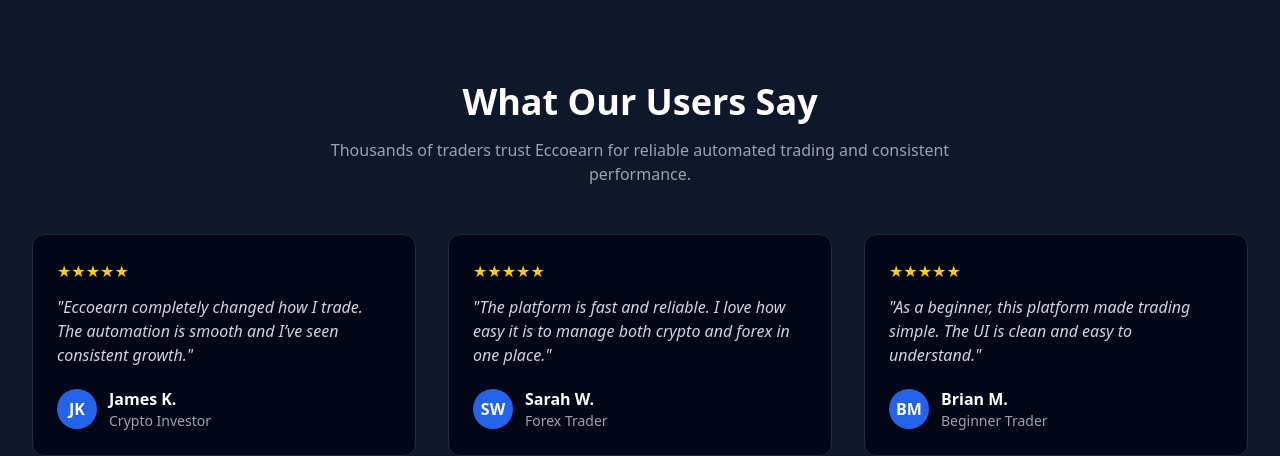
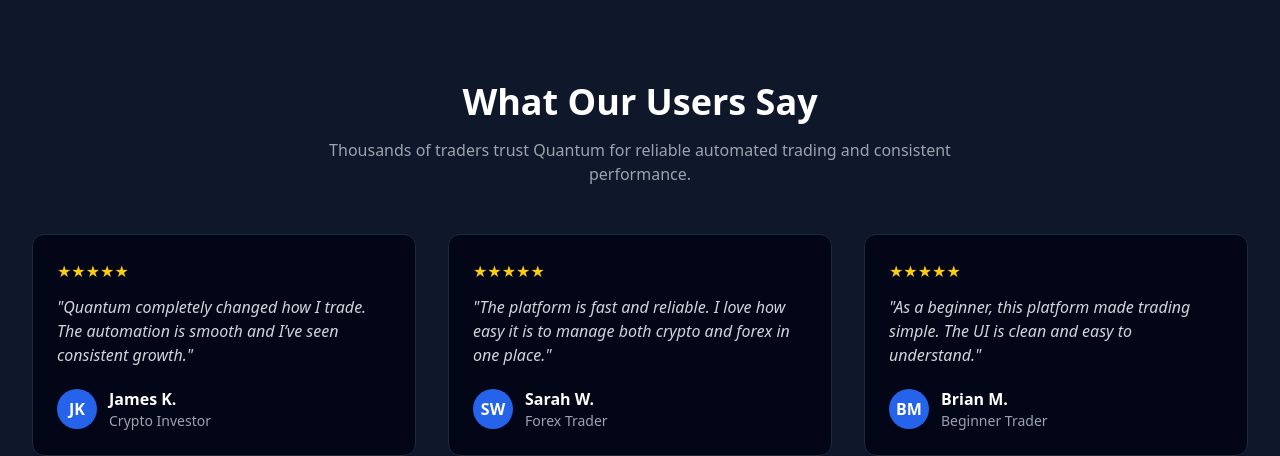
Before and after one commit to Azon590/quantumClient, a React (Vite) app: page / in a window 1280 px wide. Shown: the part 2740-3196 px from the top of the page. Built offline with nearby package versions, Linux system fonts and the light colour scheme.

Commit message:
ecco to quantum

```diff
--- a/src/components/Home.jsx
+++ b/src/components/Home.jsx
@@ -32,7 +32,7 @@
       name: "James K.",
       role: "Crypto Investor",
       review:
-        "Eccoearn completely changed how I trade. The automation is smooth and I’ve seen consistent growth.",
+        "Quantum completely changed how I trade. The automation is smooth and I’ve seen consistent growth.",
     },
     {
       name: "Sarah W.",
@@ -297,7 +297,7 @@
         <h2 className="text-4xl font-bold text-center mb-4">What Our Users Say</h2>
 
         <p className="text-gray-400 text-center mb-12 max-w-2xl mx-auto">
-          Thousands of traders trust Eccoearn for reliable automated trading and consistent performance.
+          Thousands of traders trust Quantum for reliable automated trading and consistent performance.
         </p>
 
         <div className="grid md:grid-cols-3 gap-8">
```
